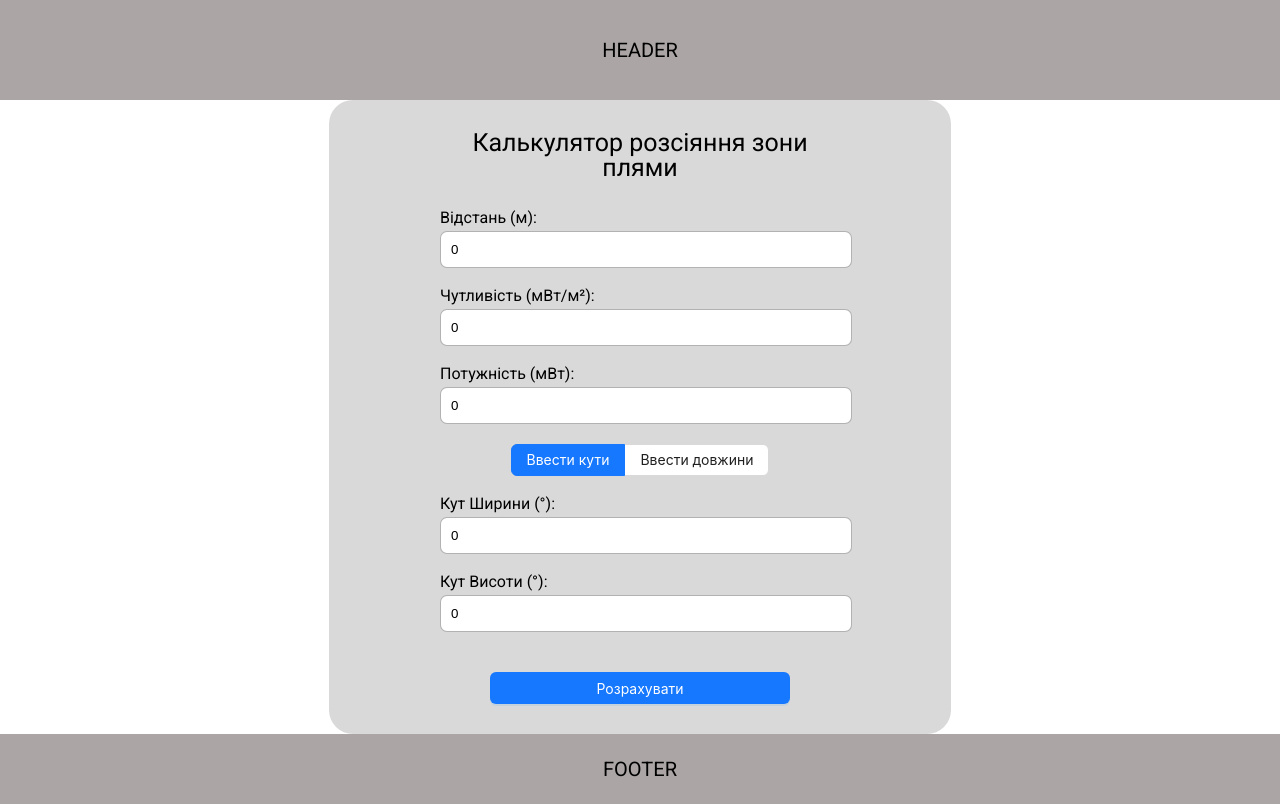
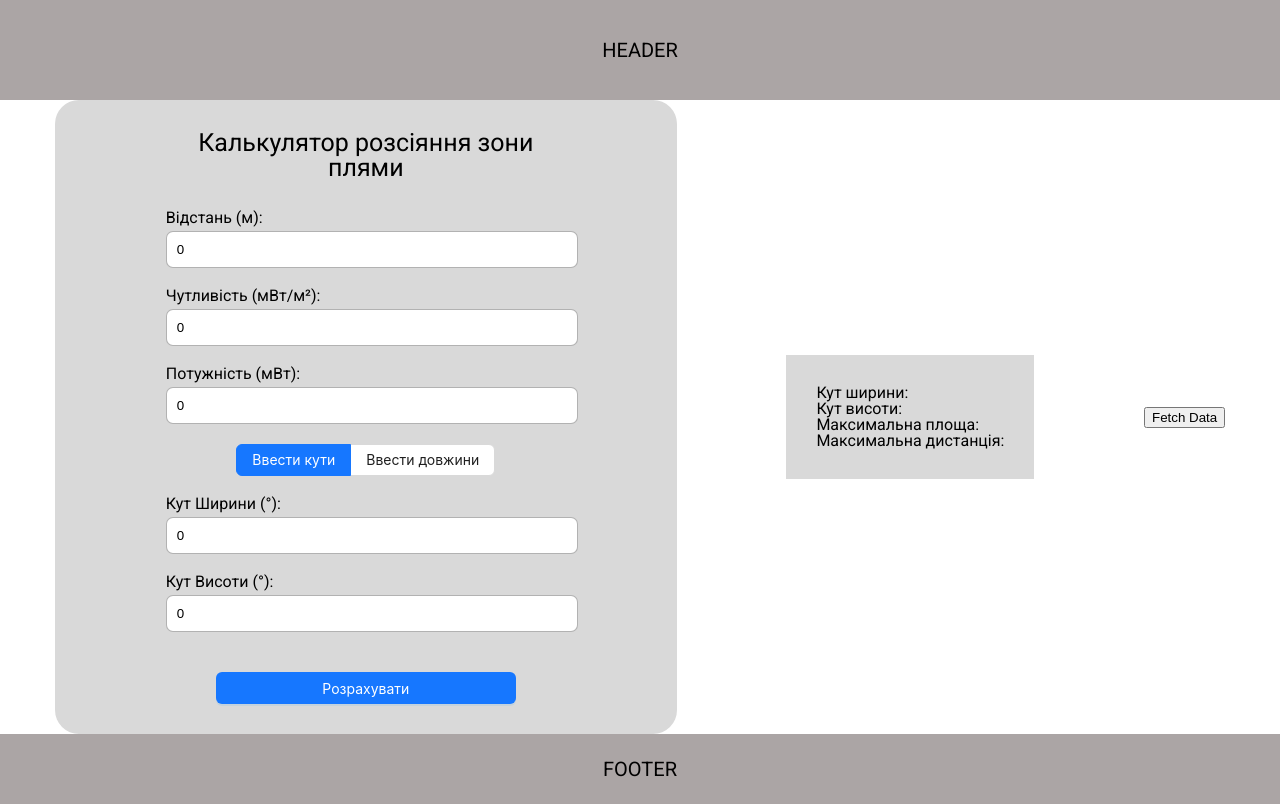
Before and after one commit to Skiftech-project/optiflow-frontend, a React (Vite) app: page / in a window 1280 px wide. Built offline with nearby package versions, Linux system fonts and the light colour scheme.

Commit message:
added post and get methods for server data

```diff
--- a/src/components/app/App.css
+++ b/src/components/app/App.css
@@ -1,7 +1,7 @@
 .main {
     flex-grow: 1;
     display: flex;
-    flex-direction: column;
-    justify-content: center;
+    flex-direction: row;
+    justify-content: space-around;
     align-items: center;
 }
--- a/src/components/app/App.jsx
+++ b/src/components/app/App.jsx
@@ -1,14 +1,22 @@
+import axios from 'axios';
 import Header from '../simple/Header/Header';
 import Footer from '../simple/Footer/Footer';
 import FirstModule from '../smart/FirstModule/FirstModule';
+import OutputBlock from '../smart/OutputBlock/OutputBlock';
 import './App.css';
 
 const App = () => {
+    async function fetchData() {
+        const responce = await axios.get('http://127.0.0.1:5000/index');
+        console.log(responce);
+    }
     return (
         <>
             <Header />
             <main className="main">
                 <FirstModule />
+                <OutputBlock />
+                <button onClick={fetchData}>Fetch Data</button>
             </main>
             <Footer />
         </>
--- a/src/components/smart/FirstModule/FirstModule.jsx
+++ b/src/components/smart/FirstModule/FirstModule.jsx
@@ -1,4 +1,5 @@
 import { Formik, Form, Field, ErrorMessage } from 'formik';
+import axios from 'axios';
 import * as Yup from 'yup';
 import { useState } from 'react';
 import { Radio } from 'antd';
@@ -74,9 +75,40 @@ const FirstModule = () => {
         setSelectedOption(e.target.value);
     };
 
-    const handleFormSubmit = (values) => {
-        console.log(JSON.stringify(values, null, 2));
+    const handleFormSubmit = async (values) => {
+        try {
+            const response = await axios.post(
+                'http://127.0.0.1:5000/index',
+                values,
+                {
+                    headers: {
+                        'Content-Type': 'application/json',
+                    },
+                },
+            );
+
+            console.log('Успешно отправлено', response.data);
+            // Вместо response, вы можете получить данные ответа через response.data
+        } catch (error) {
+            console.error('Произошла ошибка при отправке данных', error);
+        }
     };
+
+    // const handleFormSubmit = async (values) => {
+    //     // Отправка данных на сервер с использованием Axios
+    //     axios
+    //         .post('http://127.0.0.1:5000/index', values, {
+    //             headers: {
+    //                 'Content-Type': 'application/json',
+    //             },
+    //         })
+    //         .then((response) => {
+    //             console.log('Успешно отправлено', response);
+    //         })
+    //         .catch((error) => {
+    //             console.error('Произошла ошибка при отправке данных', error);
+    //         });
+    // };
 
     return (
         <div className="data">
--- /dev/null
+++ b/src/components/smart/OutputBlock/OutputBlock.css
@@ -0,0 +1,4 @@
+.output {
+    background: #d9d9d9;
+    padding: 30px;
+}
--- /dev/null
+++ b/src/components/smart/OutputBlock/OutputBlock.jsx
@@ -0,0 +1,27 @@
+import './OutputBlock.css';
+const OutputBlock = () => {
+    return (
+        <div className="output">
+            <div className="calculations">
+                <div className="calculations__item">
+                    Кут ширини:
+                    <span></span>
+                </div>
+                <div className="calculations__item">
+                    Кут висоти:
+                    <span></span>
+                </div>
+                <div className="calculations__item">
+                    Максимальна площа:
+                    <span></span>
+                </div>
+                <div className="calculations__item">
+                    Максимальна дистанція:
+                    <span></span>
+                </div>
+            </div>
+        </div>
+    );
+};
+
+export default OutputBlock;
```
